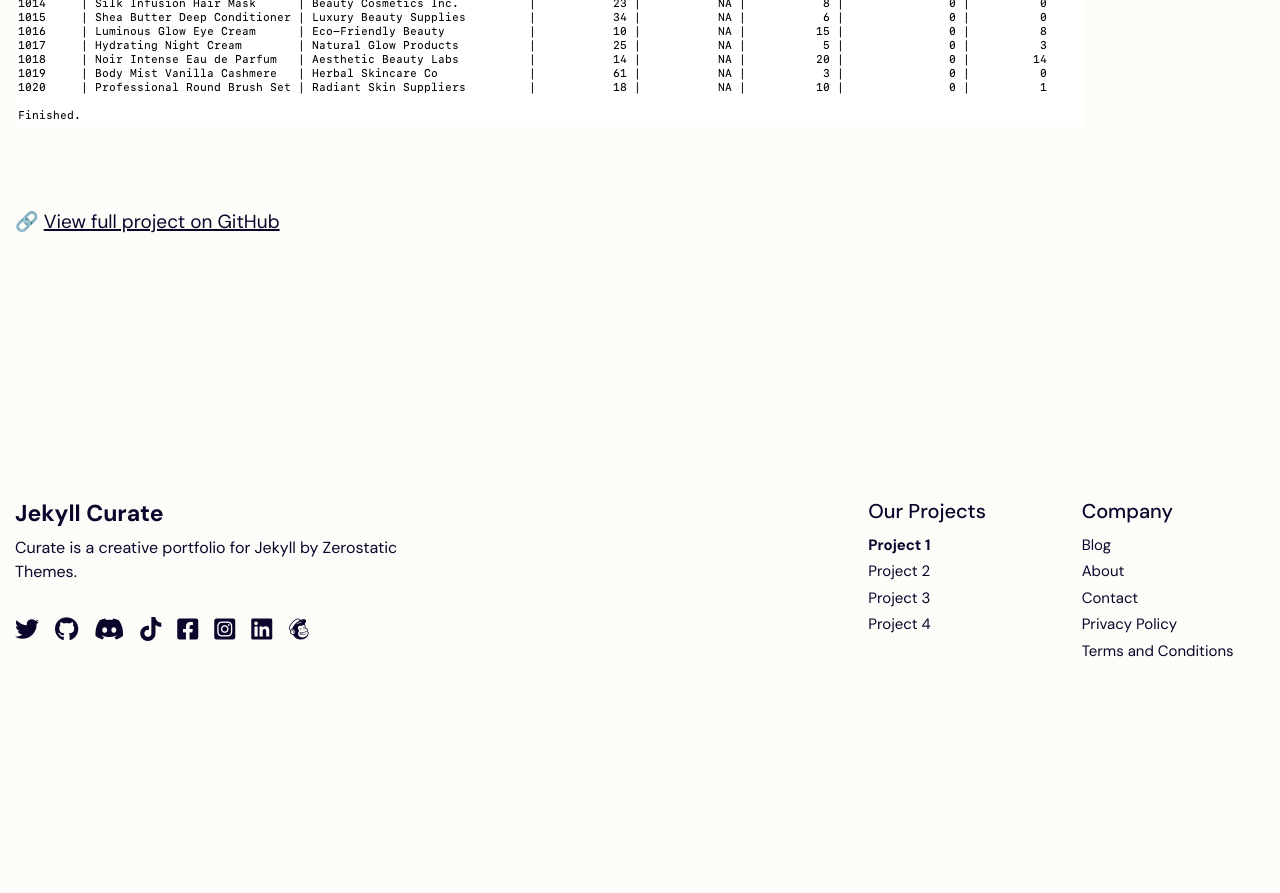
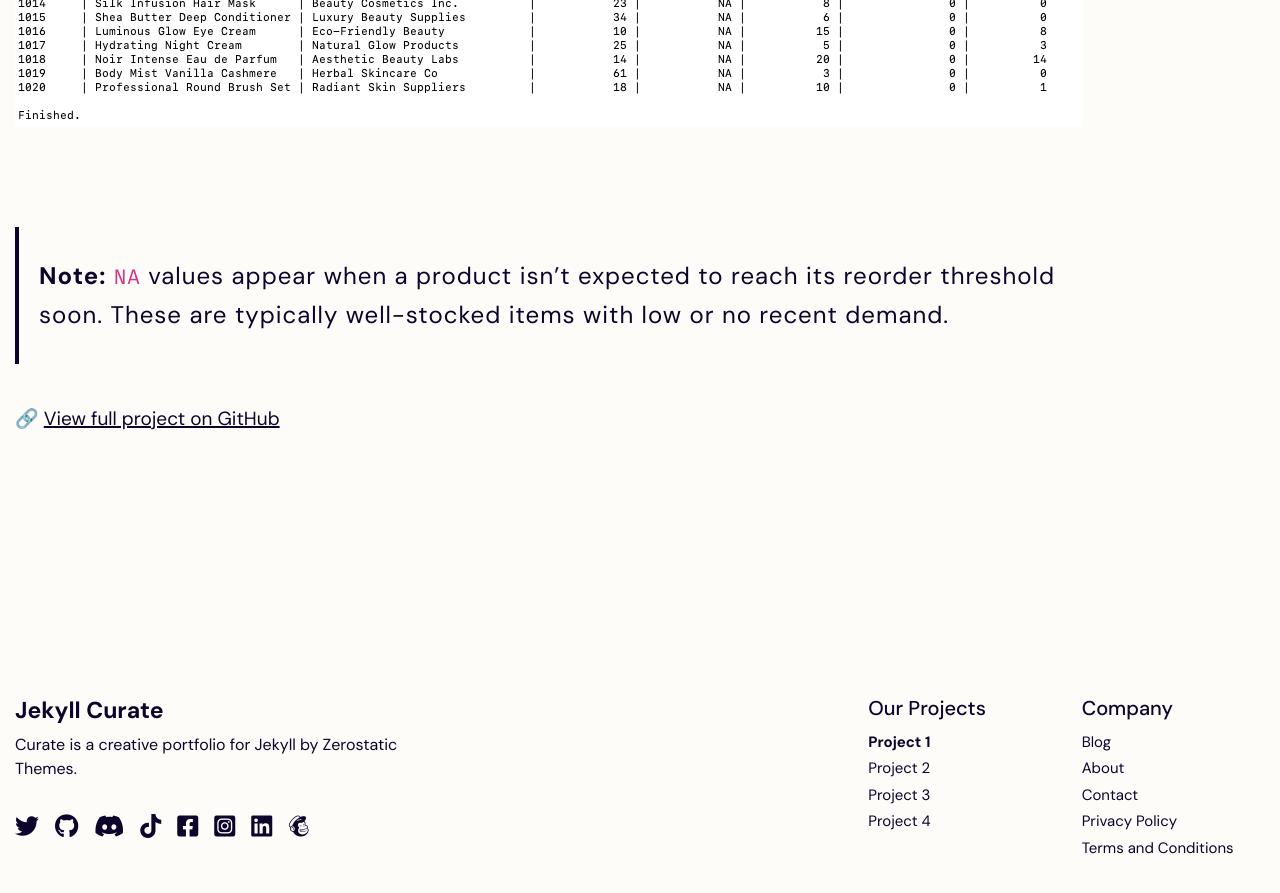
Before and after one commit to inaya-r/inaya-r.github.io, a Jekyll site: the page built from collections/_projects/project-1.md, in a window 1280 px wide and 900 px high, scrolled down 3477 px. Shown: the top 893 px of the window. Built offline with Jekyll 4.4.1, drawn with Linux system fonts in a browser that asks for light colours; before the commit the page ends 4311 px from its top, so only the background shows below that.

Commit message:
updating layout

```diff
--- a/collections/_projects/project-1.md
+++ b/collections/_projects/project-1.md
@@ -74,6 +74,6 @@ Below is sample output generated by the `SuggestRestockLevels()` API. The system
 
 ![Restock Recommendations Output](/assets/images/beauty_inventory/suggest_restock_output.png)
 
-
+> **Note:** `NA` values appear when a product isn’t expected to reach its reorder threshold soon. These are typically well-stocked items with low or no recent demand.
 
 🔗 [View full project on GitHub](https://github.com/inaya-r/Beauty-Inventory-SQL-Database-APIs)
```
